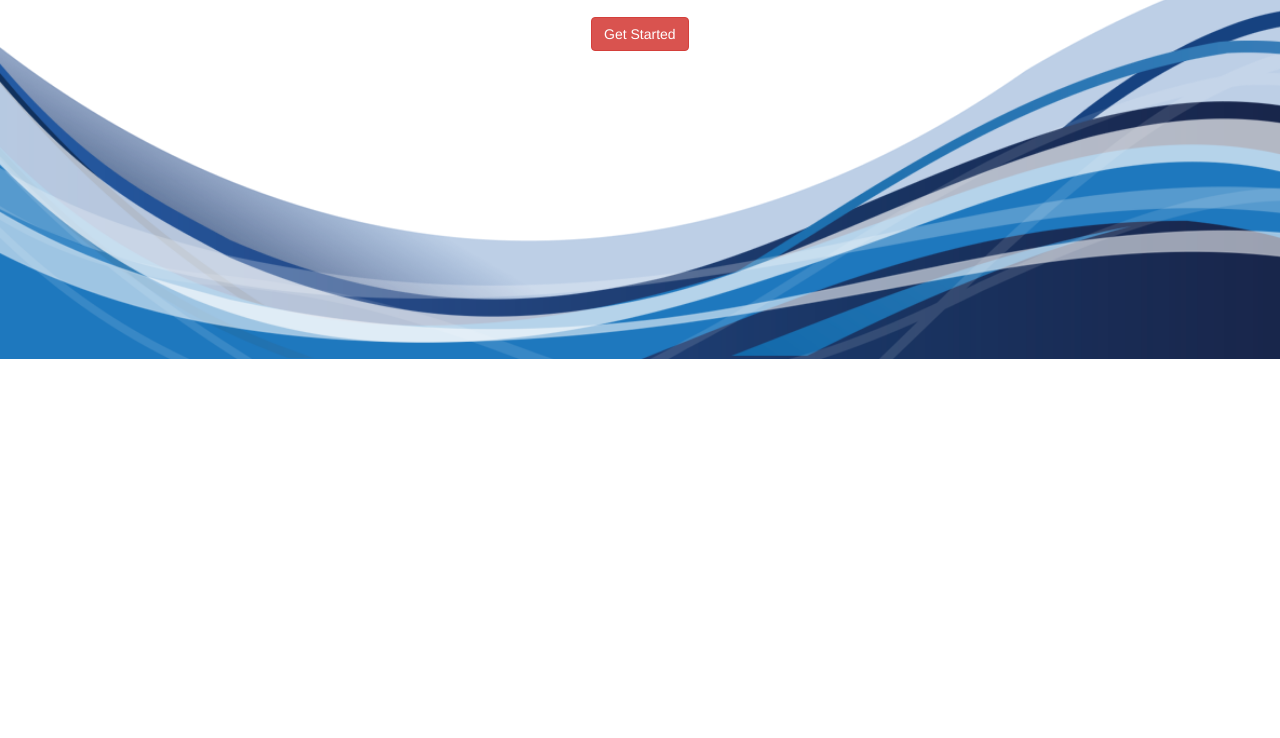
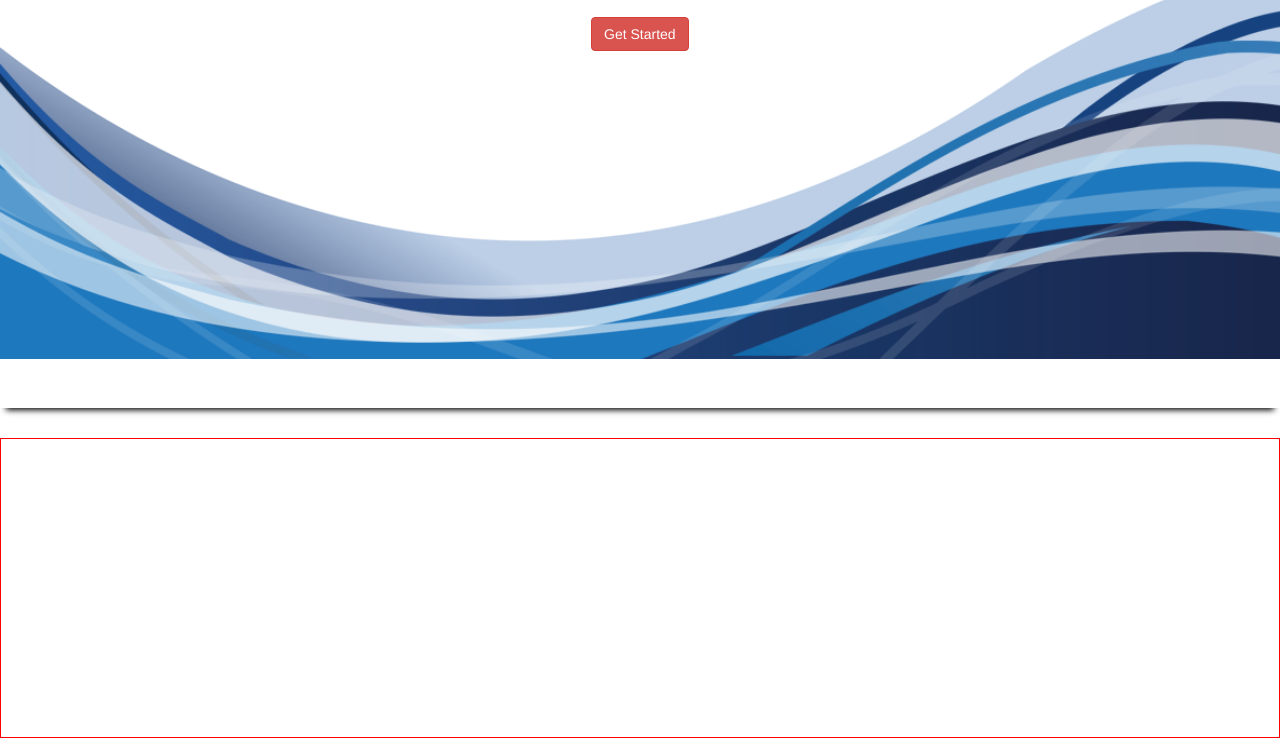
Before and after one commit to ArinzeJeffrey-droid/SchoolManagementSystem-FrontEnd, a plain HTML site: page index.html in a window 1280 px wide. Shown: the part 192-930 px from the top of the page. Before the commit the page ends 800 px from the top, so only its background shows below. Drawn offline with Linux system fonts and the light colour scheme.

Commit message:
created the js file

```diff
--- a/css/main.css
+++ b/css/main.css
@@ -12,6 +12,7 @@ body {}
     background-repeat: no-repeat;
     background-position: center center;
     background-size: 100%;
+    box-shadow: 0 8px 6px -6px black;
 }
 
 .navigation-bar {
@@ -52,3 +53,9 @@ body {}
     font-size: 20px;
     margin-bottom: 20px;
 }
+
+.home-content {
+    border: 1px solid red;
+    height: 300px;
+    margin-top: 30px;
+}
--- a/index.html
+++ b/index.html
@@ -34,6 +34,8 @@
         </div>
     </div>
 
+    <div class="home-content container-fluid"></div>
+
 </body>
 
 </html>
```
Also changed, not shown: js/main.js (added).
